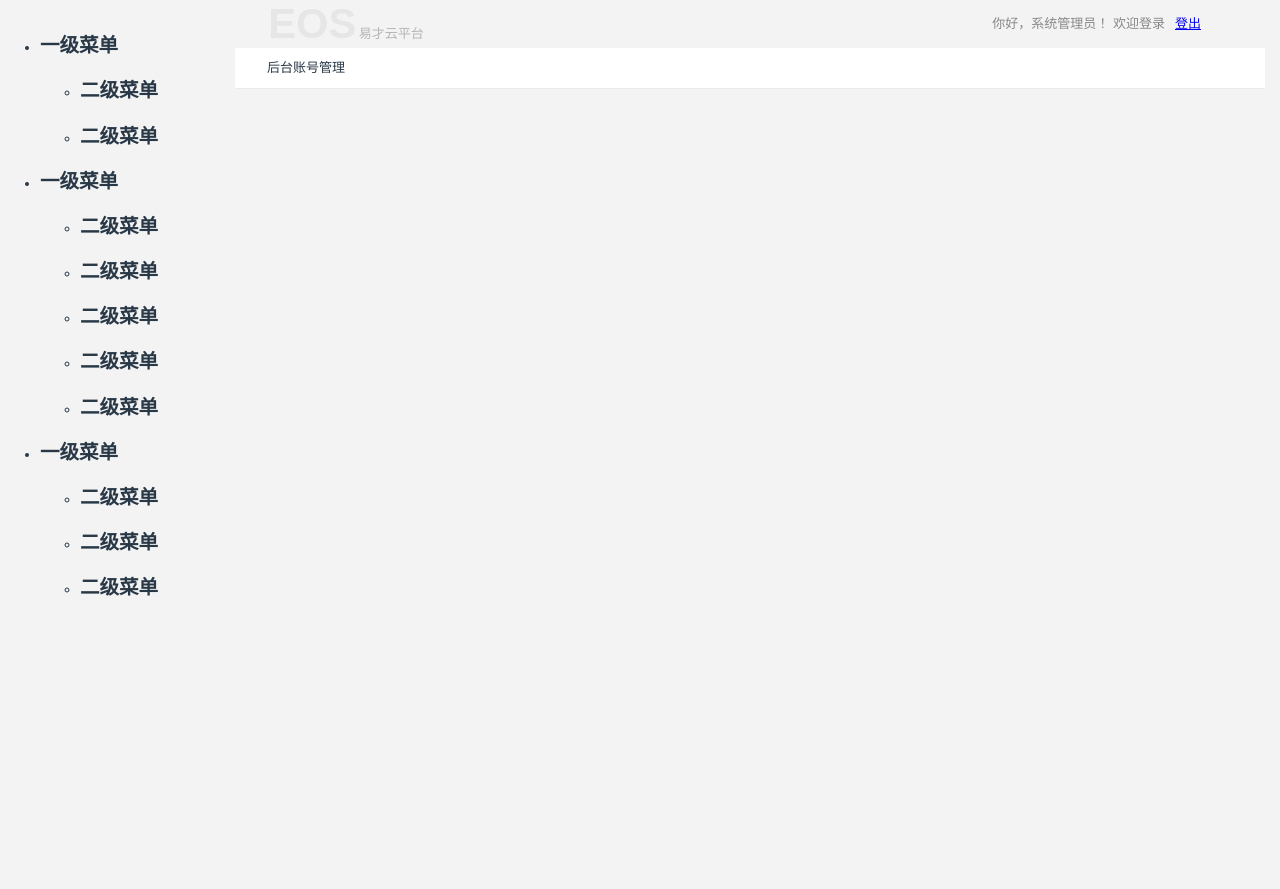
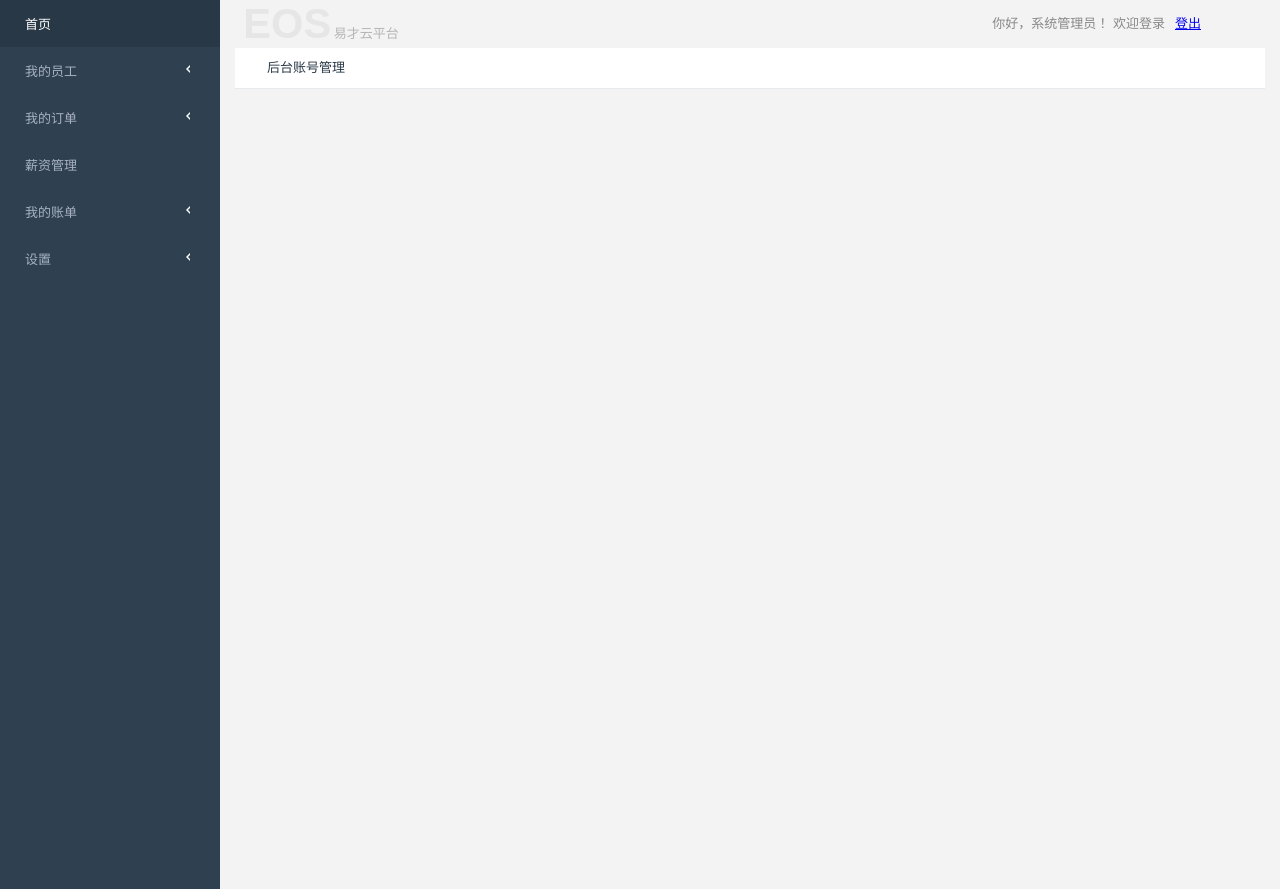
Before and after one commit to gongzang/eos-react, a React (Create React App) app: page / in a window 1280 px wide. Built offline with nearby package versions, Linux system fonts and the light colour scheme; data requests are answered from the project's data file.

Commit message:
完成可伸缩式菜单组件功能

```diff
--- a/server/db.json
+++ b/server/db.json
@@ -1,97 +1,88 @@
 {
     "testMenu": [
         {
-            "name": "一级菜单",
+            "name": "首页"
+        },
+        {
+            "name": "我的员工",
             "submenu": [
                 {
-                    "name": "二级菜单",
+                    "name": "员工名册",
                     "url": ""
                 },
                 {
-                    "name": "二级菜单",
+                    "name": "劳动合同"
+                },
+                {
+                    "name": "社保/公积金账号",
                     "url": ""
                 }
             ]
         },
         {
-            "name": "一级菜单",
+            "name": "我的订单",
             "submenu": [
                 {
-                    "name": "二级菜单",
+                    "name": "增员",
                     "url": ""
                 },
                 {
-                    "name": "二级菜单",
-                    "submenu": [
-                        {
-                            "name": "三级菜单",
-                            "submenu": [
-                                {
-                                    "name": "四级菜单",
-                                    "url": ""
-                                }
-                            ]
-                        },
-                        {
-                            "name": "三级菜单",
-                            "url": ""
-                        }
-                    ]
-                },
-                {
-                    "name": "二级菜单",
+                    "name": "批量增员",
                     "url": ""
                 },
                 {
-                    "name": "二级菜单",
-                    "submenu": [
-                        {
-                            "name": "三级菜单",
-                            "submenu": [
-                                {
-                                    "name": "四级菜单",
-                                    "url": ""
-                                },
-                                {
-                                    "name": "四级菜单",
-                                    "submenu": [
-                                        {
-                                            "name": "五级菜单",
-                                            "url": ""
-                                        },
-                                        {
-                                            "name": "五级菜单",
-                                            "url": ""
-                                        }
-                                    ]
-                                }
-                            ]
-                        },
-                        {
-                            "name": "三级菜单",
-                            "url": ""
-                        }
-                    ]
+                    "name": "增员进度查询",
+                    "url": ""
                 },
                 {
-                    "name": "二级菜单",
+                    "name": "减员",
+                    "url": ""
+                },
+                {
+                    "name": "批量减员",
+                    "url": ""
+                },
+                {
+                    "name": "减员进度查询",
+                    "url": ""
+                },
+                {
+                    "name": "查询订单",
                     "url": ""
                 }
             ]
         },
         {
-            "name": "一级菜单",
+            "name": "薪资管理"
+        },
+        {
+            "name": "我的账单",
             "submenu": [
                 {
-                    "name": "二级菜单",
+                    "name": "查询",
                     "url": ""
                 },
                 {
-                    "name": "二级菜单",
+                    "name": "打印",
+                    "url": ""
+                }
+            ]
+        },
+        {
+            "name": "设置",
+            "submenu": [
+                {
+                    "name": "组织架构",
                     "url": ""
                 },
                 {
-                    "name": "二级菜单",
+                    "name": "菜单模板"
+                },
+                {
+                    "name": "修改密码"
+                },
+                {
+                    "name": "管理者账号",
                     "url": ""
                 }
             ]
--- a/src/actions/index.js
+++ b/src/actions/index.js
@@ -1,4 +1,4 @@
-import { SET_MENU } from '../constants/actionTypes';
+import { SET_MENU,SET_OPEN_ITEM,SET_ACTIVE_ITEM } from '../constants/actionTypes';
 
 export function setMenu(menu) {
     return {
@@ -6,3 +6,15 @@ export function setMenu(menu) {
         menu
       };
 }
+export function setActiveItem(activeItem) {
+    return {
+        type: SET_ACTIVE_ITEM,
+        activeItem
+      };
+}
+export function setOpenItem(openItem) {
+    return {
+        type: SET_OPEN_ITEM,
+        openItem
+      };
+}
--- a/src/components/WrapMenu.js
+++ b/src/components/WrapMenu.js
@@ -1,31 +1,36 @@
 import React from 'react';
-import '../styles/home.css';
+import '../styles/components/wrap-menu.css';
 
 class WrapMenu extends React.Component {
     constructor(props) {
         super(props);
-        this.state = {
-            menu: this.props.menu
-        };
     }
+
     render() {
-        const { menu } = this.props;
+        const { menu: { menuList, activeItem, openItem }, setOpenItem, setActiveItem } = this.props;
         return (
             <ul className="nav-left wrap-menu">
                 {
-                    menu && menu.length > 0 && (
-                        menu.map(item => {
+                    menuList && menuList.length > 0 && (
+                        menuList.map(item => {
                             return (
-                                <li>
-                                    <h2>{item.name}</h2>
+                                <li className={`${activeItem && item.name === activeItem.name ? 'active' : ''} ${openItem && item.name === openItem.name ? 'open' : ''}`}>
+                                    <a onClick={() => (item.submenu && item.submenu.length > 0 ? setOpenItem(item) : setActiveItem(item))}>
+                                        {item.name}
+                                        {
+                                            item.submenu && item.submenu.length > 0 && (
+                                                <span className='arrow'></span>
+                                            )
+                                        }
+                                    </a>
                                     {
                                         item.submenu && item.submenu.length > 0 && (
-                                            <ul>
+                                            <ul className={`sub-menu length${item.submenu.length} ${openItem && item.name === openItem.name ? 'in' : ''}`}>
                                                 {
                                                     item.submenu.map(subItem => {
                                                         return (
-                                                            <li>
-                                                                <h2>{subItem.name}</h2>
+                                                            <li className={`${activeItem && subItem.name === activeItem.name ? 'active' : ''}`}>
+                                                                <a onClick={() => setActiveItem(subItem)}>{subItem.name}</a>
                                                             </li>
                                                         )
                                                     })
--- a/src/constants/actionTypes.js
+++ b/src/constants/actionTypes.js
@@ -1,3 +1,5 @@
 
 // 等于
 export const SET_MENU = 'SET_MENU';
+export const SET_OPEN_ITEM = 'SET_OPEN_ITEM';
+export const SET_ACTIVE_ITEM = 'SET_ACTIVE_ITEM';
--- a/src/pages/Home.js
+++ b/src/pages/Home.js
@@ -21,9 +21,9 @@ class Home extends React.Component {
     render() {
         const {  menu } = this.props;
         return (
-            <div>
+            <div className='home-page'>
                 {console.log(this.props)}
-                <WrapMenu menu={menu}>
+                <WrapMenu {...this.props}>
 
                 </WrapMenu>
                 <div className='right-div'>
--- a/src/reducers/menu.js
+++ b/src/reducers/menu.js
@@ -1,13 +1,19 @@
-import { SET_MENU } from '../constants/actionTypes';
-import {Map, List} from 'immutable';
+import { SET_MENU, SET_OPEN_ITEM, SET_ACTIVE_ITEM } from '../constants/actionTypes';
 
 
 const initialState = [];
 
 export default function menu(state = initialState, action) {
-    switch(action.type) {
+    switch (action.type) {
         case SET_MENU:
-            return action.menu;
+            return { ...state, menuList: action.menu };
+            break;
+        case SET_OPEN_ITEM:
+            return { ...state, openItem: action.openItem };
+            break;
+        case SET_ACTIVE_ITEM:
+            return { ...state, activeItem: action.activeItem };
+            break;
         default:
             return state;
     }
--- /dev/null
+++ b/src/styles/components/wrap-menu.css
@@ -0,0 +1,104 @@
+ul, menu, dir {
+    display: block;
+    list-style-type: disc;
+    -webkit-margin-before: 0;
+    -webkit-margin-after: 0;
+    -webkit-margin-start: 0;
+    -webkit-margin-end: 0;
+    -webkit-padding-start: 0;
+}
+
+.landing_link {
+    background: #1c91c0;
+    color: white;
+}
+.wrap-menu>li {
+    position: relative;
+    display: block;
+}
+.wrap-menu li>a{
+    color: #a7b1c2;
+    padding: 14px 20px 14px 25px;
+    position: relative;
+    display: block;
+}
+.wrap-menu  li > a:hover,
+.wrap-menu  li > a:focus {
+  background-color: #293846;
+  color: white;
+}
+
+.wrap-menu ul.sub-menu{
+    height: 0;
+    overflow: hidden;
+    transition:height 0.4s;
+    -moz-transition:height 0.4s; /* Firefox 4 */
+    -webkit-transition:height 0.4s; /* Safari and Chrome */
+    -o-transition:height 0.4s; /* Opera */
+}
+
+.arrow{
+    position: relative;
+    float: right;
+    top: 4px;
+}
+.arrow:after, .arrow:before {
+    border: 4px solid transparent;
+    border-right: 4px solid #2f4050;
+    width: 0;
+    height: 0;
+    position: absolute;
+    top: 0;
+    right: 8px;
+    content: ' '
+}
+
+.arrow:before {
+    border-right-color: #fff;
+    right: 10px;
+}
+.open span.arrow{
+    transform:rotate(-90deg);
+    -ms-transform:rotate(-90deg); 	/* IE 9 */
+    -moz-transform:rotate(-90deg); 	/* Firefox */
+    -webkit-transform:rotate(-90deg); /* Safari 和 Chrome */
+    -o-transform:rotate(-90deg); 	/* Opera */
+    top: -4px;
+    left: -16px;
+}
+
+.wrap-menu  li.active > a{
+    background: #197ea6 !important;
+    color: white !important;
+}
+
+.wrap-menu ul.sub-menu.in,.wrap-menu  li.open{
+    background-color: #293846;
+}
+.wrap-menu ul.sub-menu.length1.in{
+    height:45px;
+}
+.wrap-menu ul.sub-menu.length2.in{
+    height:90px;
+}
+.wrap-menu ul.sub-menu.length3.in{
+    height:135px;
+}
+.wrap-menu ul.sub-menu.length4.in{
+    height:180px;
+}
+.wrap-menu ul.sub-menu.length5.in{
+    height:225px;
+}
+.wrap-menu ul.sub-menu.length6.in{
+    height:270px;
+}
+.wrap-menu ul.sub-menu.length7.in{
+    height:315px;
+}
+.wrap-menu ul.sub-menu.length8.in{
+    height:360px;
+}
+.wrap-menu ul.sub-menu.length9.in{
+    height:405px;
+}
--- a/src/styles/home.css
+++ b/src/styles/home.css
@@ -1,4 +1,4 @@
-body{
+.home-page{
     background-color: #2f4050;
 }
 
@@ -67,13 +67,3 @@ body{
     background: #1c91c0;
     color: white;
 }
-
-/*
-.wrap-menu { overflow:auto; width:300px; background:#F6F6F6; font:12px/1.5 Tahoma,Arial,sans-serif}
-	.wrap-menu ul{ list-style:none; margin:0; padding:0;}
-	.wrap-menu ul li{ text-indent:3em; white-space:nowrap; }
-	.wrap-menu ul li h2{ cursor:pointer; height:100%; width:100%; margin:0 0 1px 0; font:12px/31px '宋体'; color:#fff; background:red;}
-	.wrap-menu ul li a{ display:block; outline:none; height:25px; line-height:25px; margin:1px 0; color:#1A385C; text-decoration:none;}
-	.wrap-menu ul li img{ margin-right:10px; margin-left:-17px; margin-top:9px; width:7px; height:7px; background:url(images/arrow.gif) no-repeat; border:none;}
-	.wrap-menu ul li img.unfold{ background-position:0 -9px;}
-	.wrap-menu ul li a:hover{ background-color:#ccc; background-image:none;} */
```
